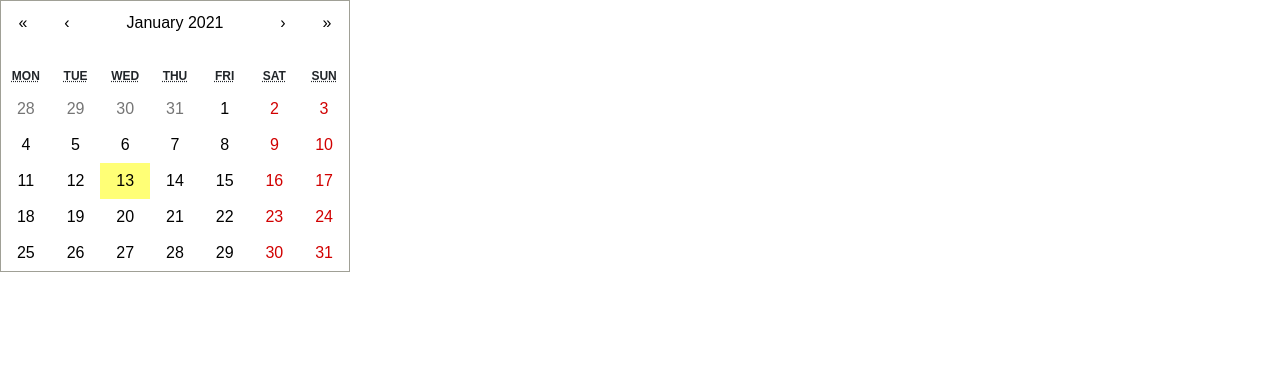
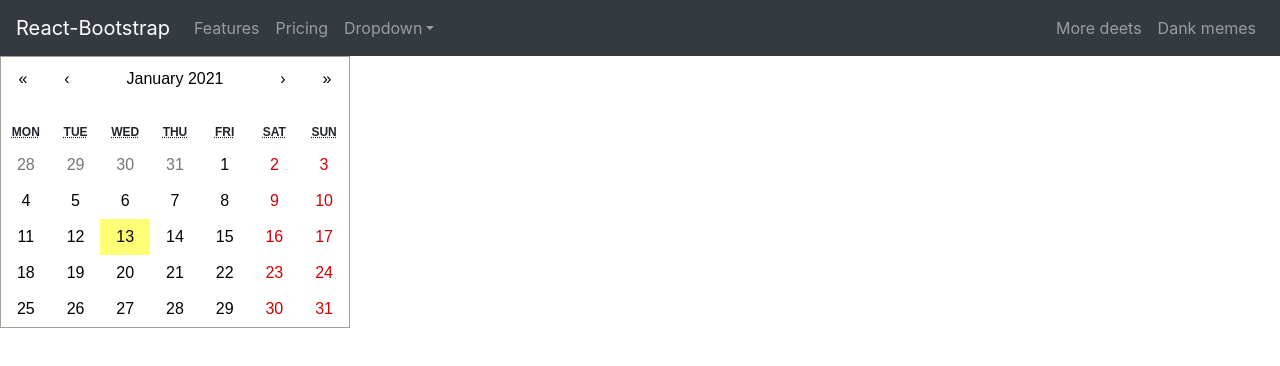
Before and after one commit to Gordiy/Event-Reminder, a React (Create React App) app in the folder client/: page / in a window 1280 px wide. Shown: the top 366 px of the page. Built offline with nearby package versions, Linux system fonts and the light colour scheme.

Commit message:
add: created footer

```diff
--- a/client/package.json
+++ b/client/package.json
@@ -6,6 +6,7 @@
     "axios": "^0.21.1",
     "bootstrap": "^4.6.0",
     "cra-template": "1.1.1",
+    "mdbreact": "^5.0.1",
     "react": "^17.0.1",
     "react-bootstrap": "^1.4.3",
     "react-calendar": "^3.2.1",
--- a/client/src/index.js
+++ b/client/src/index.js
@@ -2,6 +2,7 @@
 import ReactDOM from 'react-dom';
 import './index.css'
 import {EventForm} from './modules';
+import {Footer} from './modules';
 import 'react-calendar/dist/Calendar.css';
 import reportWebVitals from './reportWebVitals';
 import Calendar from 'react-calendar';
@@ -162,6 +163,7 @@
 
 ReactDOM.render(
 	<div>
+		<Footer></Footer>
 		<EventCalendar />
 	</div>,
   document.querySelector('#root')
--- /dev/null
+++ b/client/src/modules/Footer/components/Footer.jsx
@@ -0,0 +1,34 @@
+import React from "react";
+import Navbar from 'react-bootstrap/Navbar';
+import Nav from 'react-bootstrap/Nav';
+import NavDropdown from 'react-bootstrap/NavDropdown'
+
+const Footer = () => {
+  return (
+    <Navbar collapseOnSelect expand="lg" bg="dark" variant="dark">
+  <Navbar.Brand href="#home">React-Bootstrap</Navbar.Brand>
+  <Navbar.Toggle aria-controls="responsive-navbar-nav" />
+  <Navbar.Collapse id="responsive-navbar-nav">
+    <Nav className="mr-auto">
+      <Nav.Link href="#features">Features</Nav.Link>
+      <Nav.Link href="#pricing">Pricing</Nav.Link>
+      <NavDropdown title="Dropdown" id="collasible-nav-dropdown">
+        <NavDropdown.Item href="#action/3.1">Action</NavDropdown.Item>
+        <NavDropdown.Item href="#action/3.2">Another action</NavDropdown.Item>
+        <NavDropdown.Item href="#action/3.3">Something</NavDropdown.Item>
+        <NavDropdown.Divider />
+        <NavDropdown.Item href="#action/3.4">Separated link</NavDropdown.Item>
+      </NavDropdown>
+    </Nav>
+    <Nav>
+      <Nav.Link href="#deets">More deets</Nav.Link>
+      <Nav.Link eventKey={2} href="#memes">
+        Dank memes
+      </Nav.Link>
+    </Nav>
+  </Navbar.Collapse>
+</Navbar>
+  );
+}
+
+export default Footer;
--- /dev/null
+++ b/client/src/modules/Footer/containers/Footer.js
@@ -0,0 +1,3 @@
+import Footer from '../components/Footer';
+
+export default Footer;
--- /dev/null
+++ b/client/src/modules/Footer/index.js
@@ -0,0 +1,3 @@
+import Footer from './components/Footer';
+
+export default Footer;
--- a/client/src/modules/index.js
+++ b/client/src/modules/index.js
@@ -1 +1,2 @@
 export { default as EventForm} from './EventForm';
+export { default as Footer} from './Footer';
```
Also changed, not shown: 2 other files (tests, documents, lock files or other folders).
